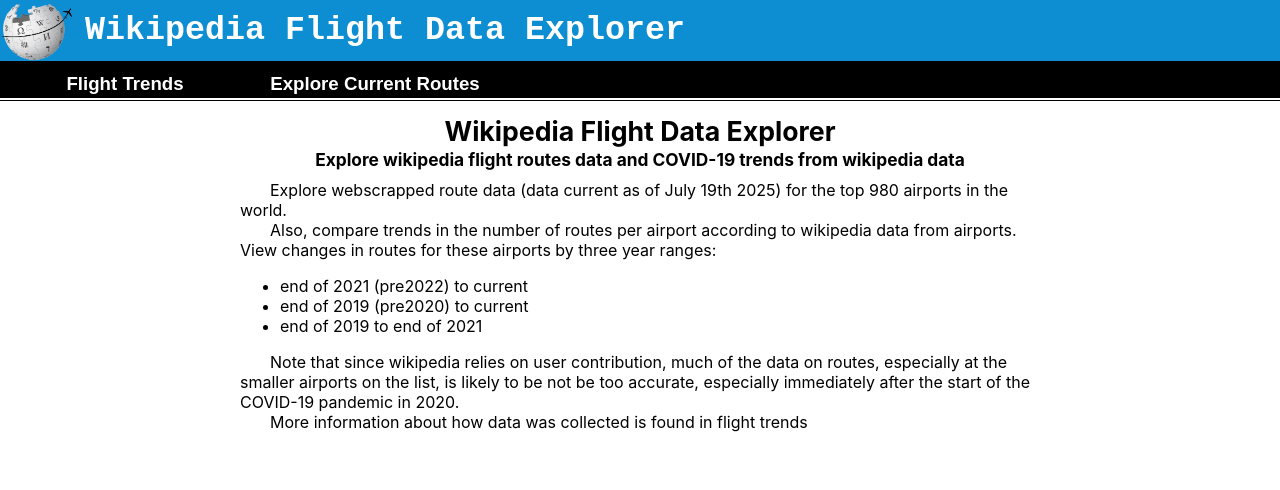
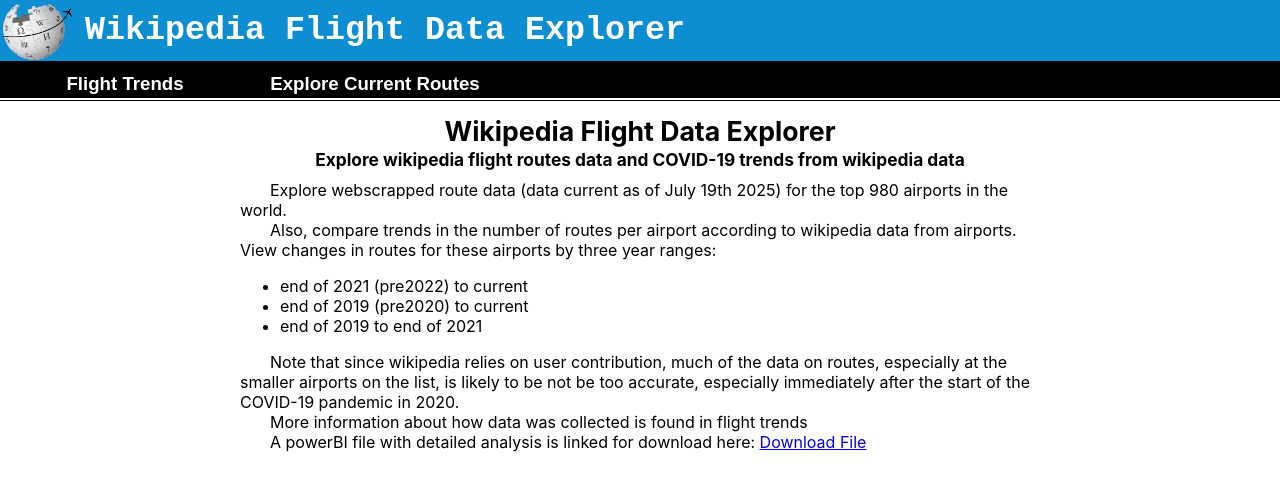
Before and after one commit to maxjing97/flight-routes-analysis, a React (Create React App) app: page / in a window 1280 px wide. Shown: the top 490 px of the page. Built offline with nearby package versions, Linux system fonts and the light colour scheme; the HTML template or start-up script is replaced by a standard one.

Commit message:
moved powerbi file, updated preview text

```diff
--- a/public/index.html
+++ b/public/index.html
@@ -12,7 +12,7 @@
     <link rel="apple-touch-icon" href="%PUBLIC_URL%/logo192.png" />
     <link rel="manifest" href="%PUBLIC_URL%/manifest.json" />
 
-    <title>Mandarin Reading+!</title>
+    <title>Wikipedia Flight Data Explorer</title>
   </head>
   <body>
     <noscript>You need to enable JavaScript to run this app.</noscript>
--- a/src/pages/main.js
+++ b/src/pages/main.js
@@ -22,6 +22,8 @@
         <p>Note that since wikipedia relies on user contribution, much of the data on routes, especially at the smaller airports on the list,
         is likely to be not be too accurate, especially immediately after the start of the COVID-19 pandemic in 2020.</p>
         <p>More information about how data was collected is found in flight trends </p>
+        <p>A powerBI file with detailed analysis is linked for download here: <a href="./routes.analysis.pbix" download="analysis.pbix">Download File</a>
+</p>
       </div>
     </div>
   );
```
Also changed, not shown: 2 other files (tests, documents, lock files or other folders).
